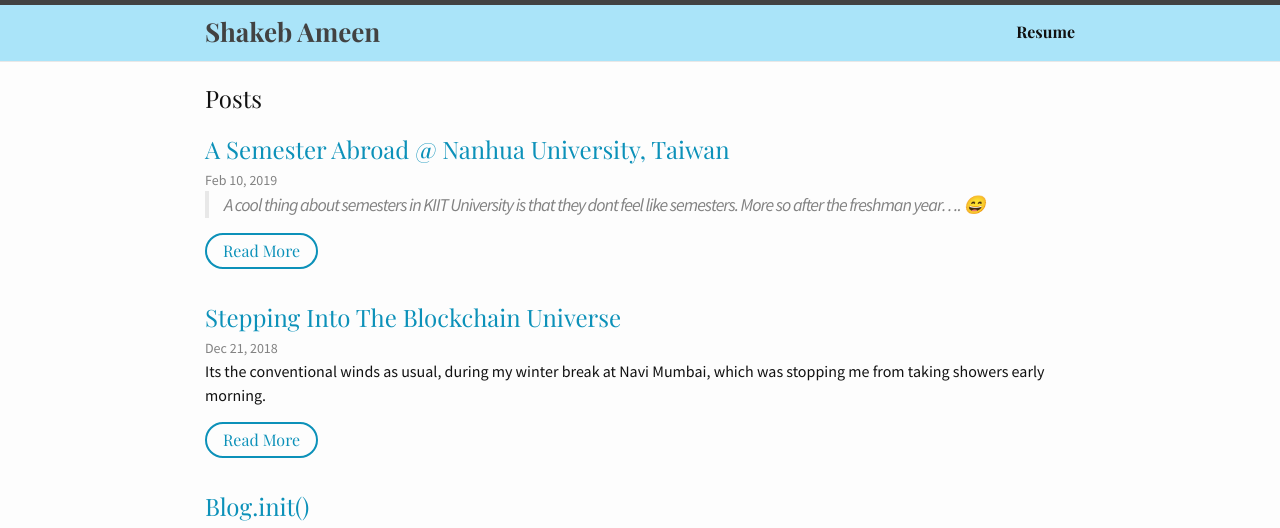
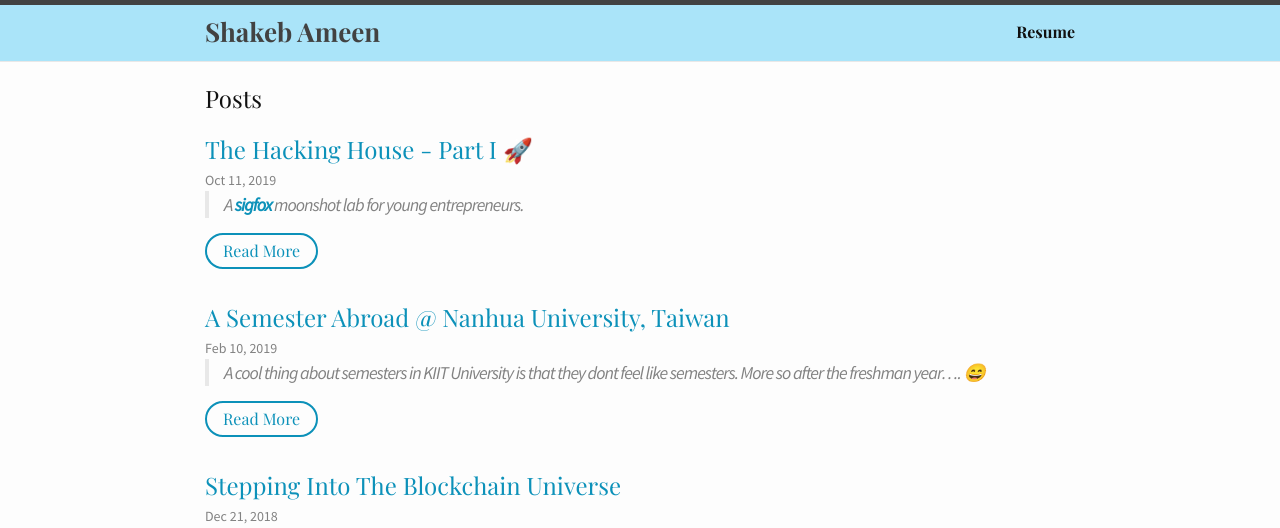
Before and after one commit to starcruizer/starcruizer.github.io, a Jekyll site: the page built from index.md, in a window 1280 px wide and 1396 px high, cut to the strip 0-528 px from the top of the window. Built offline with Jekyll 4.4.1, drawn with Linux system fonts in a browser that asks for light colours; nearby versions of some CDN libraries; emoji names are drawn with the system emoji font; some web fonts are replaced.

Commit message:
Part one for Taipei

```diff
--- /dev/null
+++ b/_posts/taiwan/2020-02-04-the-hacking-house-part-i.markdown
@@ -0,0 +1,27 @@
+---
+layout: post
+title: The Hacking House - Part I 🚀
+date: '2019-10-11 08:12'
+tags: [taiwan, sigfox, unabiz]
+---
+> A  __[sigfox](https://sigfox.com)__ moonshot lab for young entrepreneurs.
+
+<div style="display: table;" markdown="1">
+
+<div style="float: left; width: 33.33%; padding: 5px;" markdown="1">
+![Sigfox](https://www.unabiz.com/wp-content/uploads/2019/03/sigfox_hackinghouse_logo_rgb_YW73dC1m7a.png)
+</div>
+
+<div style="float: left; width: 30.33%; padding: 5px;" markdown="1">
+![Unabiz](https://www.unabiz.com/wp-content/uploads/2019/11/unabiz-logo-png.png)
+</div>
+
+<div style="float: left; width: 29%; padding: 5px;" markdown="1">
+![Sigfox](https://drive.google.com/uc?export=download&id=1_W8ouyHou8Z118srs_0ULco5MBMtZf_K)
+</div>
+
+</div>
+
+
+
+This fall, I joined one of the Sigfox Hacking House, held at Taipei. __[Unabiz](https://unabiz.com)__ , a sigfox operator in Taiwan and a __Massive IoT enabler__, was the organizer for the event.
```
Also changed, not shown: _drafts/2019-02-19-Nanhua-University.md (deleted, +0 -7 lines), _posts/taiwan/2019-02-10-Taiwan---The-Heart-Of-Asia.md (+0 -4 lines).
